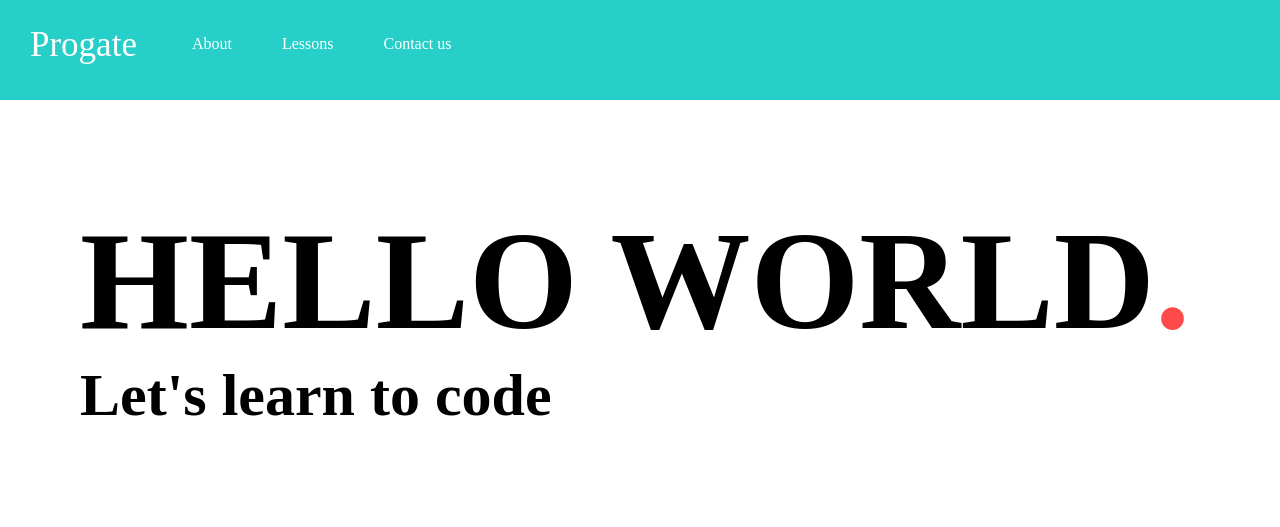
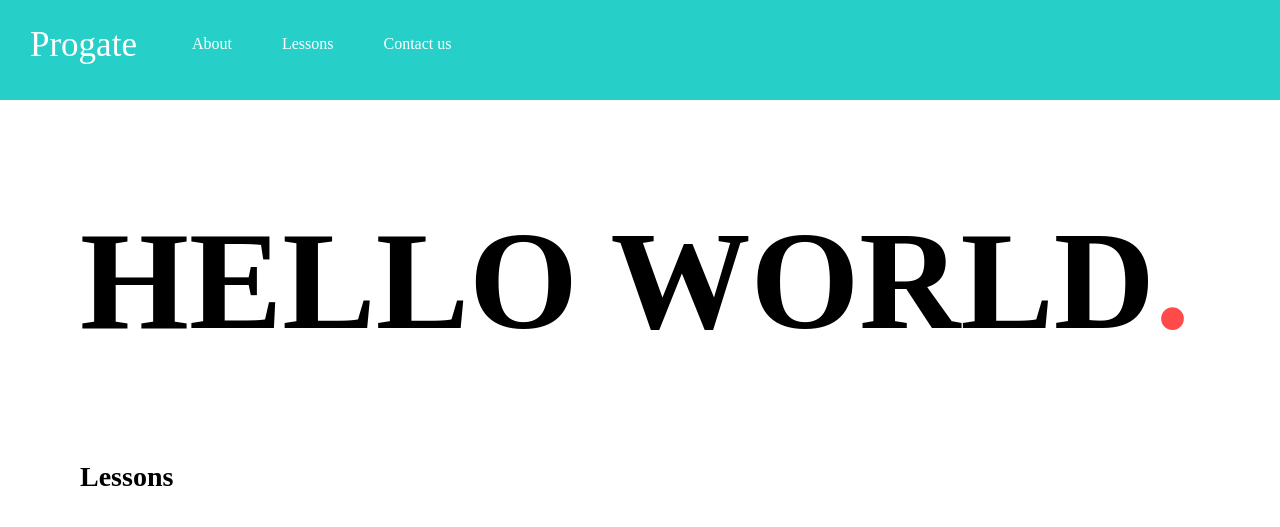
Before and after one commit to TshewangZangmo/First-website, a plain HTML site: page index.html in a window 1280 px wide. Shown: the top 527 px of the page. Drawn offline with Linux system fonts and the light colour scheme.

Commit message:
Update index.html

```diff
--- a/index.html
+++ b/index.html
@@ -20,7 +20,7 @@
     <div class="main">
      <div class="hello">
       <h1>HELLO WORLD<span>.</span> </h1>
-      <h2>Let's learn to code</h2>
+      <h2></h2>
     </div>
     <div class="content">
        <h3 class="title">Lessons</h3>
```
